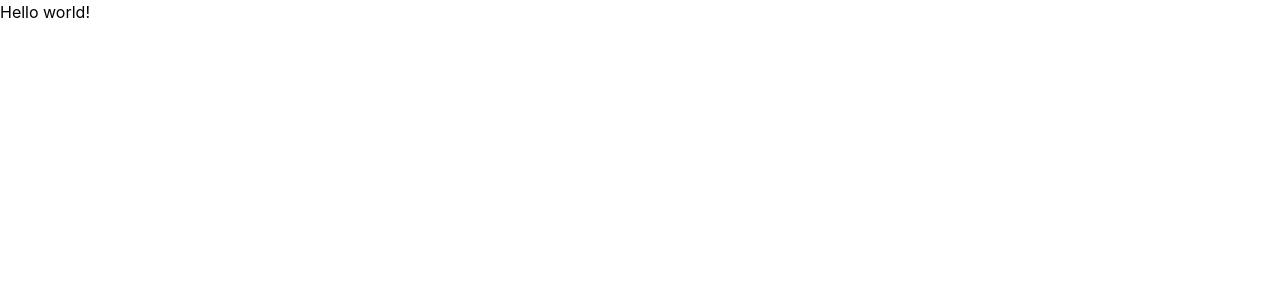
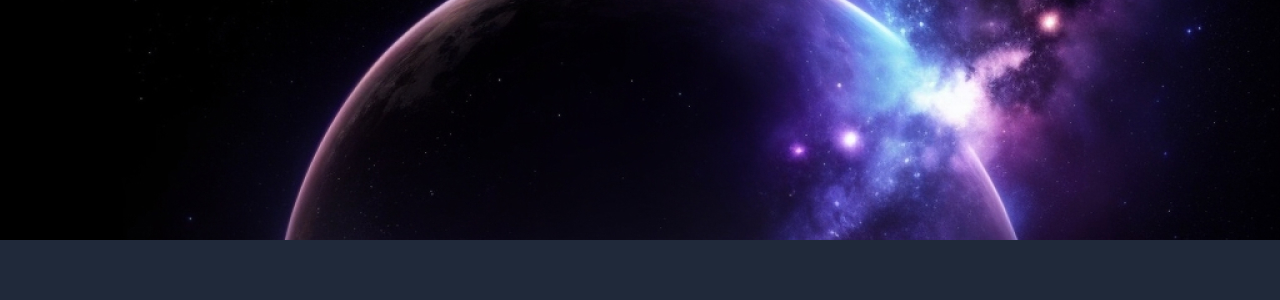
Before and after one commit to tajwararik/GitHub-Profile-Search, a React (Vite) app: page / in a window 1280 px wide. Shown: the top 300 px of the page. Built offline with nearby package versions, Linux system fonts and the light colour scheme.

Commit message:
Basic set up

```diff
--- a/src/App.tsx
+++ b/src/App.tsx
@@ -1,7 +1,9 @@
 import "../src/globals.css";
 
 function App() {
-  return <h1>Hello world!</h1>;
+  return (
+    <div className="max-w-[1880px] w-screen min-h-screen bg-[url('../resources/hero-image-github-profile.jpg')] max-[640px]:bg-[url('../resources/hero-image-github-profile-sm.jpg')] bg-no-repeat bg-top max-[1280px]:bg-contain min-[1281px]:bg-size-[100%_240px] bg-background"></div>
+  );
 }
 
 export default App;
--- a/src/globals.css
+++ b/src/globals.css
@@ -1,3 +1,5 @@
+@import url("https://fonts.googleapis.com/css2?family=Be+Vietnam+Pro:ital,wght@0,100;0,200;0,300;0,400;0,500;0,600;0,700;0,800;0,900;1,100;1,200;1,300;1,400;1,500;1,600;1,700;1,800;1,900&display=swap");
+
 @import "tailwindcss";
 
 * {
@@ -5,3 +7,11 @@
   margin: 0;
   box-sizing: border-box;
 }
+
+@theme {
+  --font-fn: "Be Vietnam Pro", sans-serif;
+
+  --color-background: #20293a;
+  --color-fn-white: #cdd5e0;
+  --color-fn-gray: #97a3b6;
+}
```
